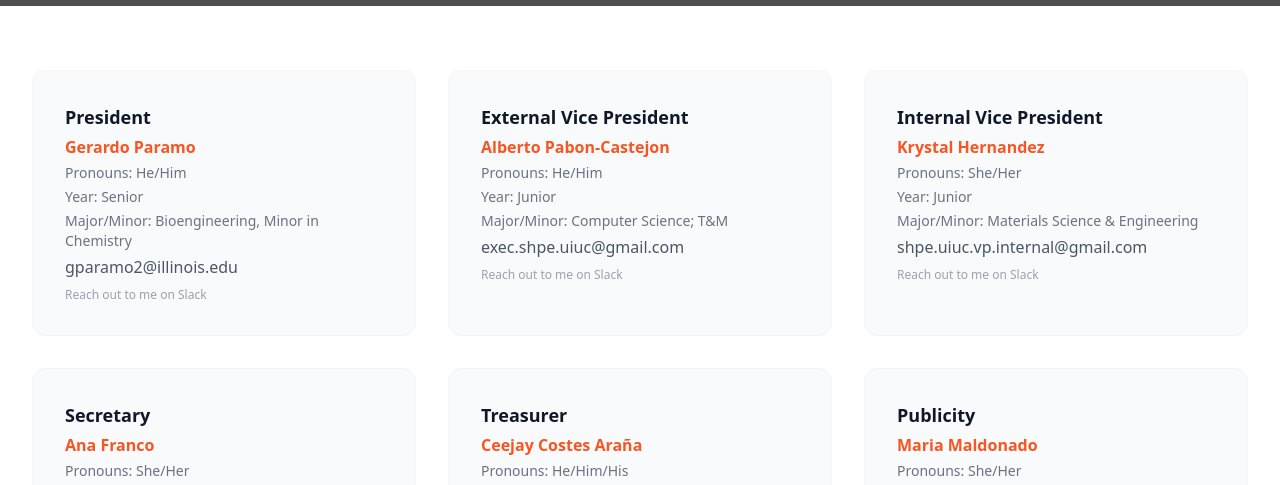
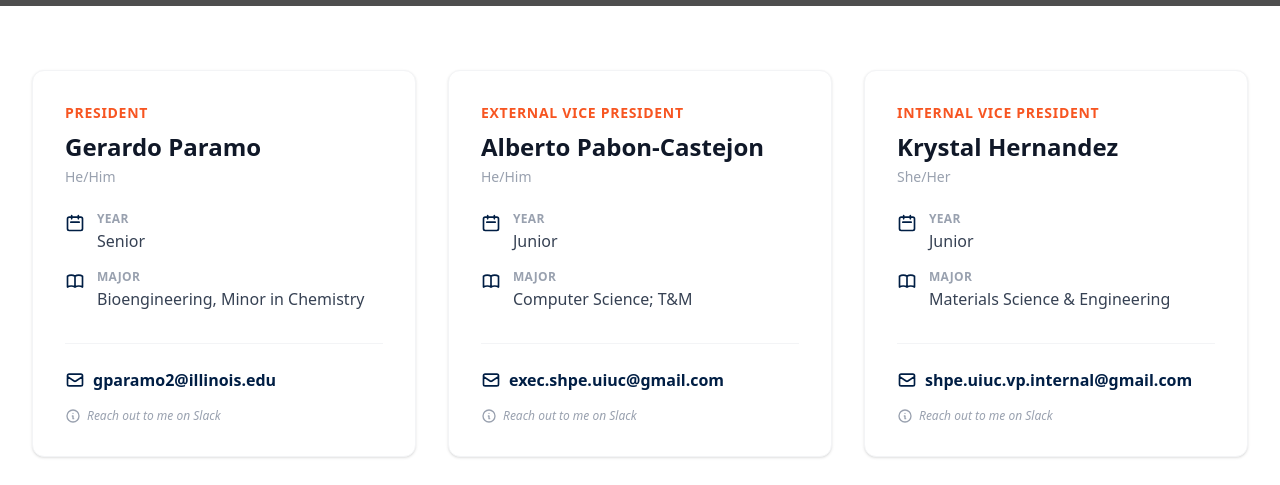
Before and after one commit to SHPE-Tech-Team/SHPE_Website, a Next.js app: page /contact in a window 1280 px wide. Shown: the part 467-952 px from the top of the page. Built offline with nearby package versions, Linux system fonts and the light colour scheme; grey boxes are pictures that could not be loaded.

Commit message:
changed card styles

```diff
--- a/app/components/Footer.tsx
+++ b/app/components/Footer.tsx
@@ -37,8 +37,9 @@
                     <div>
                         <h3 className="text-sm font-semibold text-gray-900 tracking-wider uppercase mb-4">Connect</h3>
                         <ul className="space-y-3">
-                            <li><a href="https://www.instagram.com/shpe_uiuc/?hl=en" className="text-base text-gray-500 hover:text-shpe-blue transition-colors">Instagram</a></li>
-                            <li><a href="https://www.linkedin.com/company/society-of-hispanic-professional-engineers-uiuc-chapter/posts/?feedView=all" className="text-base text-gray-500 hover:text-shpe-blue transition-colors">LinkedIn</a></li>
+                            <li><Link href="https://join.slack.com/t/shpe-uiuc/shared_invite/zt-3bb1v0tpc-nmf3p9VJTEpLtX1tjb~iBw" className="text-base text-gray-500 hover:text-shpe-blue transition-colors">Instagram</Link></li>
+                            <li><Link href="https://www.instagram.com/shpe_uiuc/?hl=en" className="text-base text-gray-500 hover:text-shpe-blue transition-colors">Slack</Link></li>
+                            <li><Link href="https://www.linkedin.com/company/society-of-hispanic-professional-engineers-uiuc-chapter/posts/?feedView=all" className="text-base text-gray-500 hover:text-shpe-blue transition-colors">LinkedIn</Link></li>
                         </ul>
                     </div>
                 </div>
--- a/app/contact/page.tsx
+++ b/app/contact/page.tsx
@@ -131,7 +131,7 @@
     ];
 
     return (
-        <div className="bg-white">
+        <div className="bg-white min-h-screen">
             {/* Header */}
             <div className="relative bg-gray-900 py-24 sm:py-32 overflow-hidden">
                 <div className="absolute inset-0">
@@ -155,16 +155,57 @@
             <div className="max-w-7xl mx-auto px-4 sm:px-6 lg:px-8 py-16">
                 <div className="grid grid-cols-1 md:grid-cols-2 lg:grid-cols-3 gap-8">
                     {contacts.map((contact, index) => (
-                        <div key={index} className="bg-gray-50 rounded-xl p-8 hover:shadow-md transition-shadow border border-gray-100">
-                            <h3 className="text-lg font-bold text-gray-900 mb-1">{contact.title}</h3>
-                            <p className="text-base text-shpe-orange font-semibold mb-1">{contact.name}</p>
-                            <p className="text-sm text-gray-500 mb-1">Pronouns: {contact.pronouns}</p>
-                            <p className="text-sm text-gray-500 mb-1">Year: {contact.year}</p>
-                            <p className="text-sm text-gray-500 mb-1">Major/Minor: {contact.major}</p>
-                            <a href={`mailto:${contact.email}`} className="text-gray-600 hover:text-shpe-blue break-words mb-1 block">
-                                {contact.email}
-                            </a>
-                            <p className="text-xs text-gray-400 mt-2">{contact.note}</p>
+                        <div key={index} className="group bg-white rounded-xl p-8 shadow-sm border border-gray-100 hover:shadow-xl hover:-translate-y-1 transition-all duration-300 relative overflow-hidden">
+                            {/* Decorative top accent */}
+                            <div className="absolute top-0 left-0 w-full h-1 bg-gradient-to-r from-shpe-blue to-shpe-orange transform origin-left scale-x-0 group-hover:scale-x-100 transition-transform duration-300"></div>
+
+                            {/* Header */}
+                            <div className="mb-6">
+                                <h3 className="text-sm font-bold text-shpe-orange tracking-wider uppercase mb-2">{contact.title}</h3>
+                                <h2 className="text-2xl font-extrabold text-gray-900">{contact.name}</h2>
+                                <p className="text-sm text-gray-400 font-medium mt-1">{contact.pronouns}</p>
+                            </div>
+
+                            {/* Details */}
+                            <div className="space-y-4 mb-8">
+                                <div className="flex items-start">
+                                    <svg className="w-5 h-5 text-shpe-blue mt-0.5 mr-3 flex-shrink-0" fill="none" viewBox="0 0 24 24" stroke="currentColor">
+                                        <path strokeLinecap="round" strokeLinejoin="round" strokeWidth={2} d="M8 7V3m8 4V3m-9 8h10M5 21h14a2 2 0 002-2V7a2 2 0 00-2-2H5a2 2 0 00-2 2v12a2 2 0 002 2z" />
+                                    </svg>
+                                    <div>
+                                        <span className="text-xs font-bold text-gray-400 uppercase tracking-wide block mb-0.5">Year</span>
+                                        <span className="text-gray-700 font-medium">{contact.year}</span>
+                                    </div>
+                                </div>
+                                <div className="flex items-start">
+                                    <svg className="w-5 h-5 text-shpe-blue mt-0.5 mr-3 flex-shrink-0" fill="none" viewBox="0 0 24 24" stroke="currentColor">
+                                        <path strokeLinecap="round" strokeLinejoin="round" strokeWidth={2} d="M12 6.253v13m0-13C10.832 5.477 9.246 5 7.5 5S4.168 5.477 3 6.253v13C4.168 18.477 5.754 18 7.5 18s3.332.477 4.5 1.253m0-13C13.168 5.477 14.754 5 16.5 5c1.747 0 3.332.477 4.5 1.253v13C19.832 18.477 18.247 18 16.5 18c-1.746 0-3.332.477-4.5 1.253" />
+                                    </svg>
+                                    <div>
+                                        <span className="text-xs font-bold text-gray-400 uppercase tracking-wide block mb-0.5">Major</span>
+                                        <span className="text-gray-700 font-medium">{contact.major}</span>
+                                    </div>
+                                </div>
+                            </div>
+
+                            {/* Actions */}
+                            <div className="pt-6 border-t border-gray-100">
+                                <a
+                                    href={`mailto:${contact.email}`}
+                                    className="flex items-center text-shpe-blue font-bold group-hover:text-shpe-orange transition-colors"
+                                >
+                                    <svg className="w-5 h-5 mr-2" fill="none" viewBox="0 0 24 24" stroke="currentColor">
+                                        <path strokeLinecap="round" strokeLinejoin="round" strokeWidth={2} d="M3 8l7.89 5.26a2 2 0 002.22 0L21 8M5 19h14a2 2 0 002-2V7a2 2 0 00-2-2H5a2 2 0 00-2 2v10a2 2 0 002 2z" />
+                                    </svg>
+                                    <span className="truncate">{contact.email}</span>
+                                </a>
+                                <p className="text-xs text-gray-400 mt-4 italic flex items-center">
+                                    <svg className="w-4 h-4 mr-1.5" fill="none" viewBox="0 0 24 24" stroke="currentColor">
+                                        <path strokeLinecap="round" strokeLinejoin="round" strokeWidth={2} d="M13 16h-1v-4h-1m1-4h.01M21 12a9 9 0 11-18 0 9 9 0 0118 0z" />
+                                    </svg>
+                                    {contact.note}
+                                </p>
+                            </div>
                         </div>
                     ))}
                 </div>
--- a/app/get-involved/page.tsx
+++ b/app/get-involved/page.tsx
@@ -120,21 +120,31 @@
                         <div
                             key={index}
                             onClick={() => setSelected(committee)}
-                            className="group bg-white rounded-xl shadow-md border border-gray-100 p-6 cursor-pointer hover:shadow-xl hover:-translate-y-1 transition-all duration-300 flex flex-col justify-between"
+                            className="group bg-white rounded-xl p-8 shadow-sm border border-gray-100 hover:shadow-xl hover:-translate-y-1 transition-all duration-300 relative overflow-hidden cursor-pointer"
                         >
-                            <div>
-                                <h3 className="text-xl font-bold text-shpe-blue mb-3 group-hover:text-shpe-orange transition-colors">
-                                    {committee.title}
-                                </h3>
-                                <p className="text-gray-600 leading-relaxed">
-                                    {committee.shortDescription}
-                                </p>
+                            {/* Decorative top accent */}
+                            <div className="absolute top-0 left-0 w-full h-1 bg-gradient-to-r from-shpe-blue to-shpe-orange transform origin-left scale-x-0 group-hover:scale-x-100 transition-transform duration-300"></div>
+
+                            {/* Header */}
+                            <div className="mb-6">
+                                <h3 className="text-sm font-bold text-shpe-orange tracking-wider uppercase mb-2">Committee</h3>
+                                <h2 className="text-2xl font-extrabold text-gray-900 group-hover:text-shpe-blue transition-colors">{committee.title}</h2>
                             </div>
-                            <div className="mt-6 flex items-center text-shpe-blue font-semibold group-hover:text-shpe-orange transition-colors">
-                                <span>Learn More</span>
-                                <svg xmlns="http://www.w3.org/2000/svg" fill="none" viewBox="0 0 24 24" strokeWidth={2} stroke="currentColor" className="w-4 h-4 ml-2 group-hover:translate-x-1 transition-transform">
-                                    <path strokeLinecap="round" strokeLinejoin="round" d="M13.5 4.5L21 12m0 0l-7.5 7.5M21 12H3" />
-                                </svg>
+
+                            {/* Description */}
+                            <p className="text-gray-600 mb-8 leading-relaxed line-clamp-3">
+                                {committee.shortDescription}
+                            </p>
+
+
+                            {/* Actions */}
+                            <div className="pt-6 border-t border-gray-100 flex items-center justify-between">
+                                <span className="text-shpe-blue font-bold group-hover:text-shpe-orange transition-colors flex items-center">
+                                    Learn More
+                                    <svg xmlns="http://www.w3.org/2000/svg" fill="none" viewBox="0 0 24 24" strokeWidth={2} stroke="currentColor" className="w-4 h-4 ml-2 group-hover:translate-x-1 transition-transform">
+                                        <path strokeLinecap="round" strokeLinejoin="round" d="M13.5 4.5L21 12m0 0l-7.5 7.5M21 12H3" />
+                                    </svg>
+                                </span>
                             </div>
                         </div>
                     ))}
```
